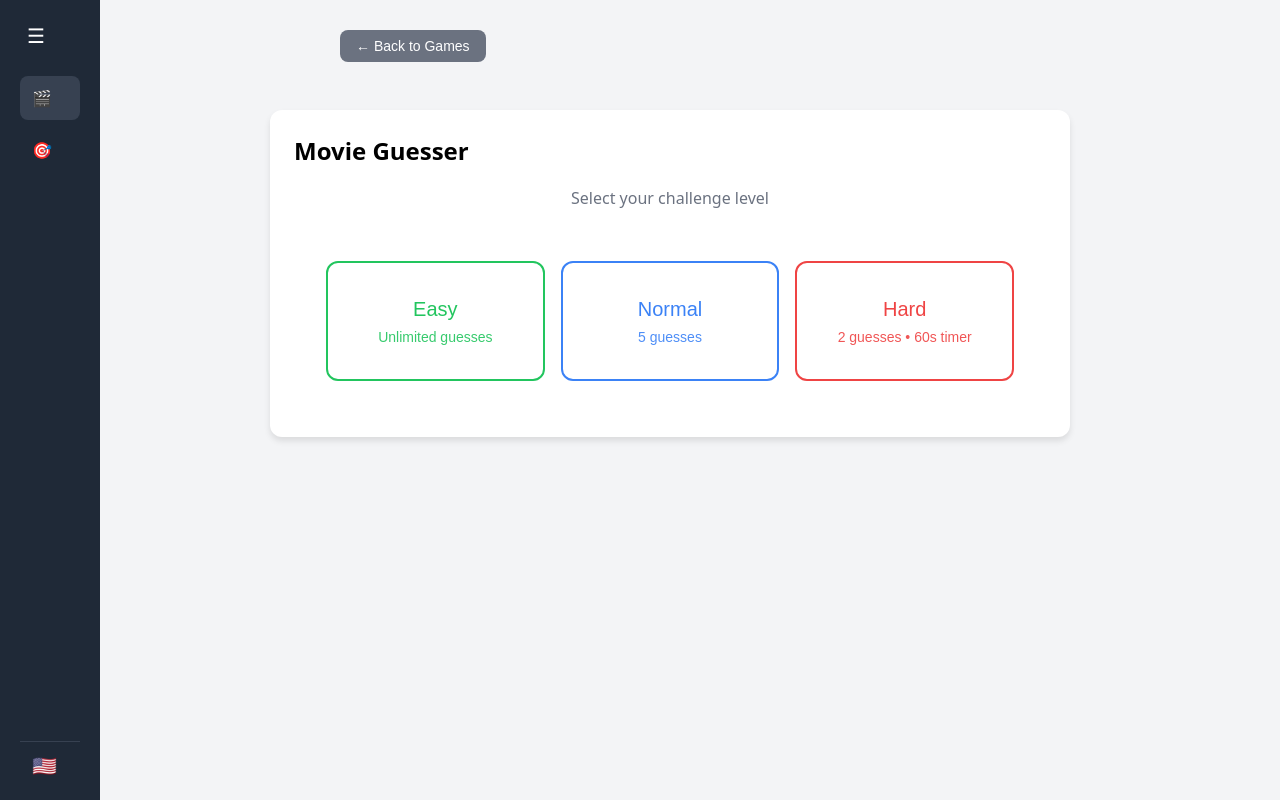
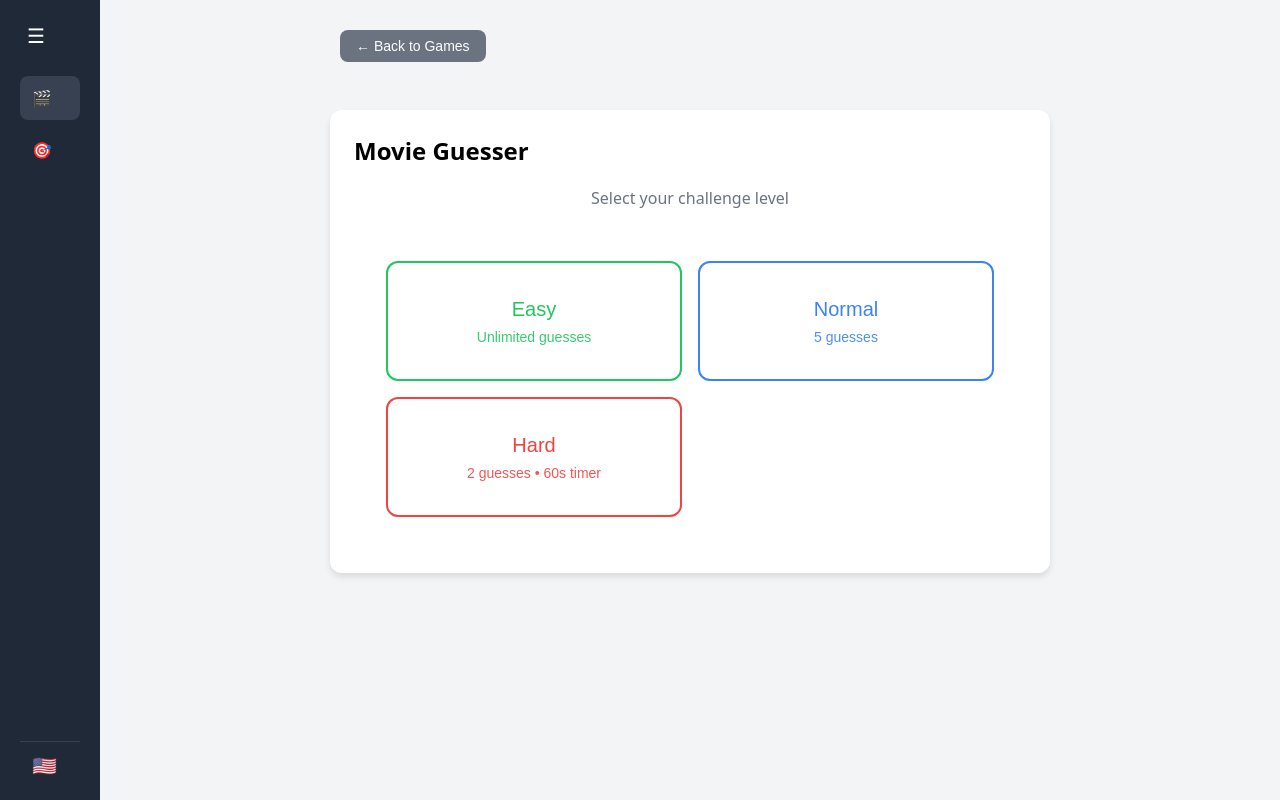
Before and after one commit to niklasT201/movie-guesser, a React (Create React App) app: page / in a window 1280 px wide. Both pictures are taken after a click on the element 399 px from the left and 327 px from the top of the page. Built offline with nearby package versions, Linux system fonts and the light colour scheme.

Commit message:
added css file for better design changing

```diff
--- /dev/null
+++ b/src/Components/MovieGuessingGame.css
@@ -0,0 +1,69 @@
+/* Container styles */
+.movie-game-container {
+    max-width: 800px;
+    width: 100%;
+    margin: 50px auto 0;
+    padding: 0 20px;
+    position: relative;
+    box-sizing: border-box;
+  }
+
+  /* Ensure proper spacing when navbar is open */
+  @media (min-width: 769px) {
+    .movie-game-container {
+      margin-left: calc(250px + auto);
+      margin-right: 100;
+    }
+  }
+
+  /* Card styling */
+  .movie-game-card {
+    background-color: white;
+    border-radius: 12px;
+    box-shadow: 0 4px 6px rgba(0, 0, 0, 0.1);
+    padding: 24px;
+    margin-bottom: 20px;
+    margin-top: 90px;
+  }
+
+  /* Mode selection container */
+  .mode-selection-container {
+    display: grid;
+    grid-template-columns: repeat(auto-fit, minmax(200px, 1fr));
+    gap: 16px;
+    padding: 32px;
+  }
+
+  /* Responsive adjustments */
+  @media (max-width: 1300px) {
+    .movie-game-container {
+      margin: 50px 20px 20 80px; /* Add left margin to account for collapsed navbar */
+    }
+
+    .movie-game-card {
+      margin-left: 40px;
+    }
+  }
+
+  @media (max-width: 768px) {
+    .movie-game-container {
+      margin: 70px 0 0 0;
+      padding-left: 0;
+    }
+
+    .movie-game-card {
+      margin-top: 70px;
+
+    }
+
+    .mode-selection-container {
+      padding: 16px;
+    }
+  }
+
+  /* Game content spacing */
+  .game-content {
+    width: 100%;
+    max-width: 100%;
+    box-sizing: border-box;
+  }
--- a/src/Components/MovieGuessingGame.jsx
+++ b/src/Components/MovieGuessingGame.jsx
@@ -1,4 +1,5 @@
 import React, { useState, useEffect, useCallback, useRef } from 'react';
+import './MovieGuessingGame.css';
 
 const API_KEY = '014c0bfe3d16b0265fdd1fe8a7ccf1aa';
 
@@ -462,7 +463,6 @@ const MovieGuessingGame = ({ language }) => {
       marginTop: '24px',
       display: 'flex',
       flexDirection: 'column',
-     // gap: '12px',
       width: '100%',
     },
     secondaryButton: {
@@ -534,8 +534,8 @@ const MovieGuessingGame = ({ language }) => {
 
   if (!gameMode) {
     return (
-      <div style={styles.container}>
-        <div style={styles.card}>
+      <div className="movie-game-container">
+        <div className="movie-game-card">
           <h1 style={styles.title}>{t.movieGuesser}</h1>
           <p style={{ textAlign: 'center', color: '#6b7280', margin: '20px 0' }}>
             {t.selectChallenge}
@@ -591,7 +591,7 @@ const MovieGuessingGame = ({ language }) => {
   if (gameState === 'loading') {
     return (
       <div style={{ ...styles.container, textAlign: 'center' }}>
-        <div style={styles.card}>
+        <div className="movie-game-card">
           {t.loading}
         </div>
       </div>
@@ -599,7 +599,7 @@ const MovieGuessingGame = ({ language }) => {
   }
 
   return (
-    <div style={styles.container}>
+    <div className="movie-game-container">
       <button
         onClick={() => setGameMode(null)}
         style={styles.backButton}
@@ -607,7 +607,7 @@ const MovieGuessingGame = ({ language }) => {
         {t.backToModes}
       </button>
 
-      <div style={styles.card}>
+      <div className="movie-game-card">
         <div style={styles.header}>
           <h1 style={styles.title}>
             {t.movieGuesser}
@@ -738,3 +738,6 @@ export default MovieGuessingGame;
 // reason for coming back each day
 // dark mode/light mode
 // back buttons position changing
+
+// responsive design mode choose and game for navbar
+// translate critiriar screen and responsive design
```
